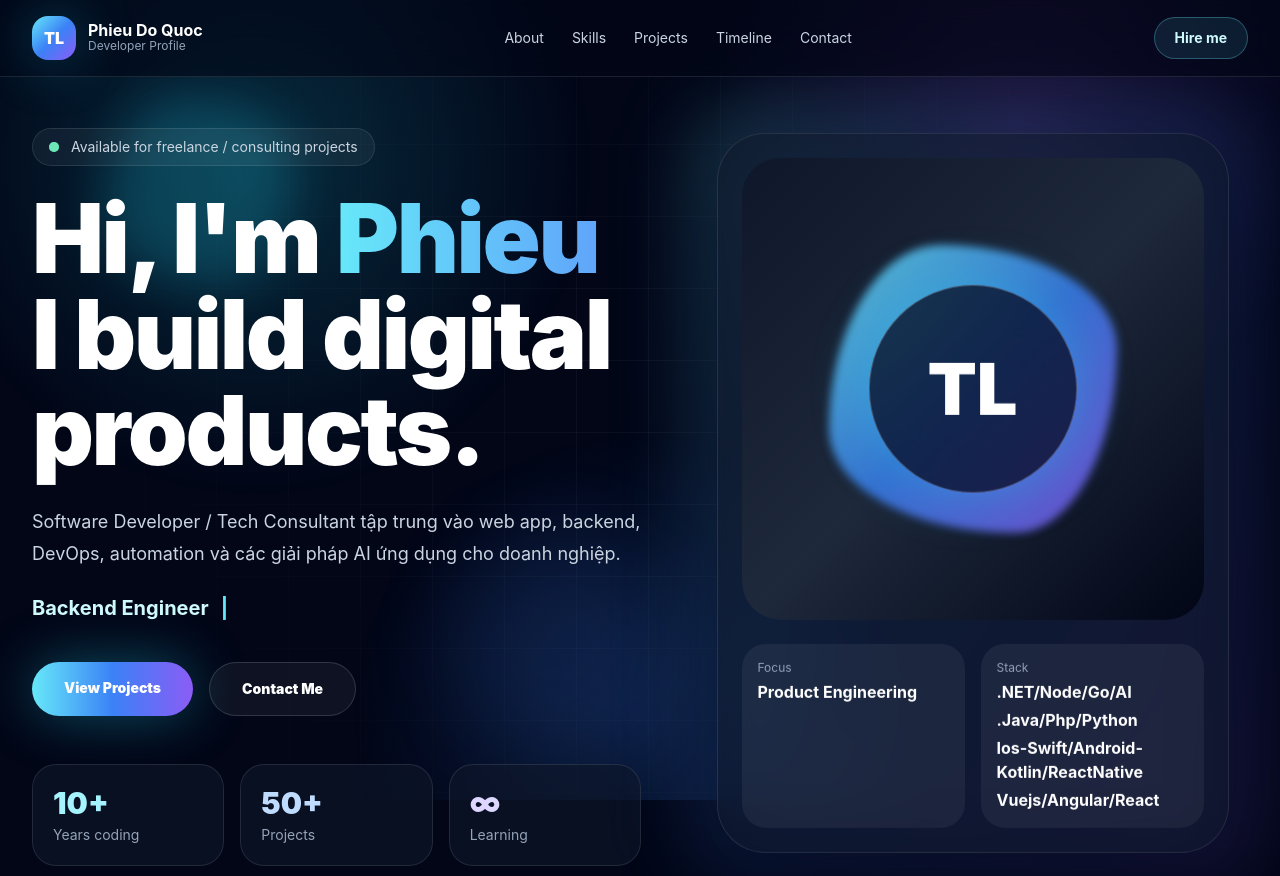
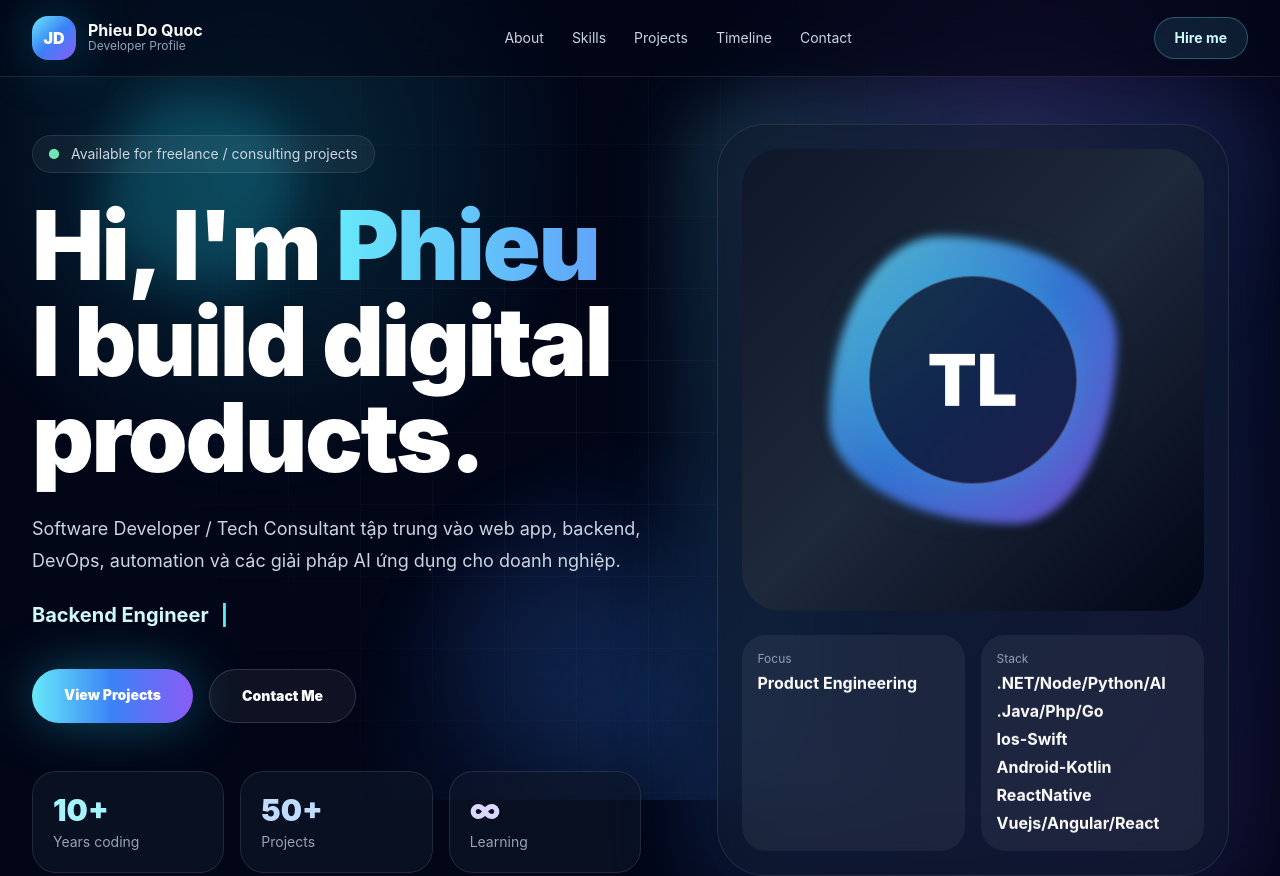
Before and after one commit to jngdal/phieudq, a plain HTML site: page index.html in a window 1280 px wide. Shown: the top 876 px of the page. Drawn offline with nearby package versions, Linux system fonts and the light colour scheme.

Commit message:
Update index.html

```diff
--- a/index.html
+++ b/index.html
@@ -95,7 +95,7 @@
   <header class="fixed left-0 right-0 top-0 z-50 border-b border-white/10 bg-slate-950/55 backdrop-blur-xl">
     <div class="mx-auto flex max-w-7xl items-center justify-between px-5 py-4 lg:px-8">
       <a href="#home" class="group flex items-center gap-3">
-        <div class="flex h-11 w-11 items-center justify-center rounded-2xl bg-gradient-to-br from-cyan-300 via-blue-500 to-violet-500 font-black shadow-neon transition group-hover:rotate-6">TL</div>
+        <div class="flex h-11 w-11 items-center justify-center rounded-2xl bg-gradient-to-br from-cyan-300 via-blue-500 to-violet-500 font-black shadow-neon transition group-hover:rotate-6">JD</div>
         <div>
           <div class="font-bold leading-none">Phieu Do Quoc</div>
           <div class="text-xs text-slate-400">Developer Profile</div>
@@ -167,9 +167,11 @@
             </div>
             <div class="rounded-3xl bg-white/[0.06] p-4">
               <div class="text-xs text-slate-400">Stack</div>
-              <div class="mt-1 font-bold">.NET/Node/Go/AI</div>
-              <div class="mt-1 font-bold">.Java/Php/Python</div>
-              <div class="mt-1 font-bold">Ios-Swift/Android-Kotlin/ReactNative</div>
+              <div class="mt-1 font-bold">.NET/Node/Python/AI</div>
+              <div class="mt-1 font-bold">.Java/Php/Go</div>
+              <div class="mt-1 font-bold">Ios-Swift</div>
+              <div class="mt-1 font-bold">Android-Kotlin</div>
+              <div class="mt-1 font-bold">ReactNative</div>
               <div class="mt-1 font-bold">Vuejs/Angular/React</div>
             </div>
           </div>
@@ -324,10 +326,10 @@
           </div>
           <div class="glass rounded-[2rem] p-6">
             <a class="flex items-center justify-between rounded-2xl bg-white/[0.06] p-4 transition hover:bg-white/[0.1]" href="mailto:lmtuan@nextquark.com">
-              <span class="text-slate-400">Email</span><strong>lmtuan@nextquark.com</strong>
+              <span class="text-slate-400">Email</span><strong>quocphieu@gmail.com</strong>
             </a>
             <a class="mt-4 flex items-center justify-between rounded-2xl bg-white/[0.06] p-4 transition hover:bg-white/[0.1]" href="tel:+84901954444">
-              <span class="text-slate-400">Phone</span><strong>+84 989 183 193</strong>
+              <span class="text-slate-400">Phone</span><strong>+84 901 954 444</strong>
             </a>
             <a class="mt-6 inline-flex w-full justify-center rounded-full bg-white px-7 py-4 text-sm font-black text-slate-950 transition hover:bg-cyan-100" href="mailto:lmtuan@nextquark.com?subject=Profile%20Contact">Send message</a>
           </div>
```
